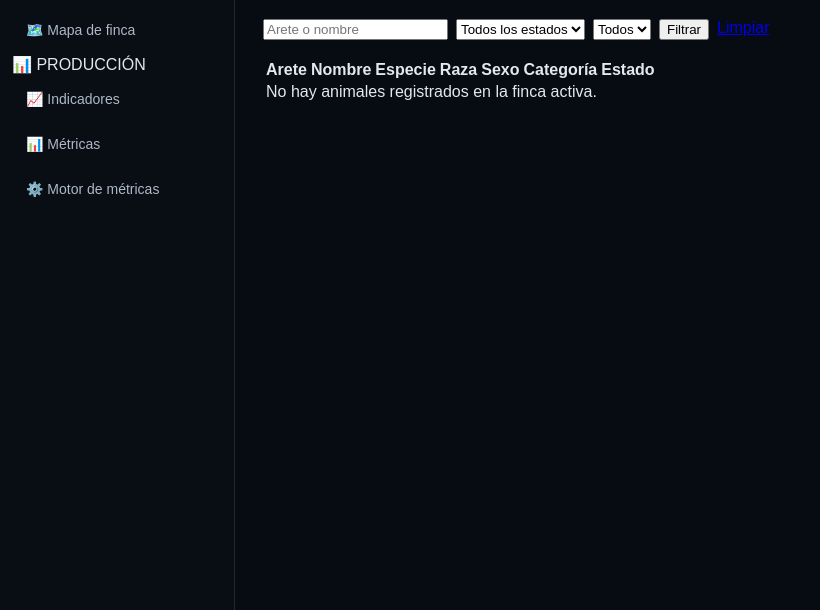
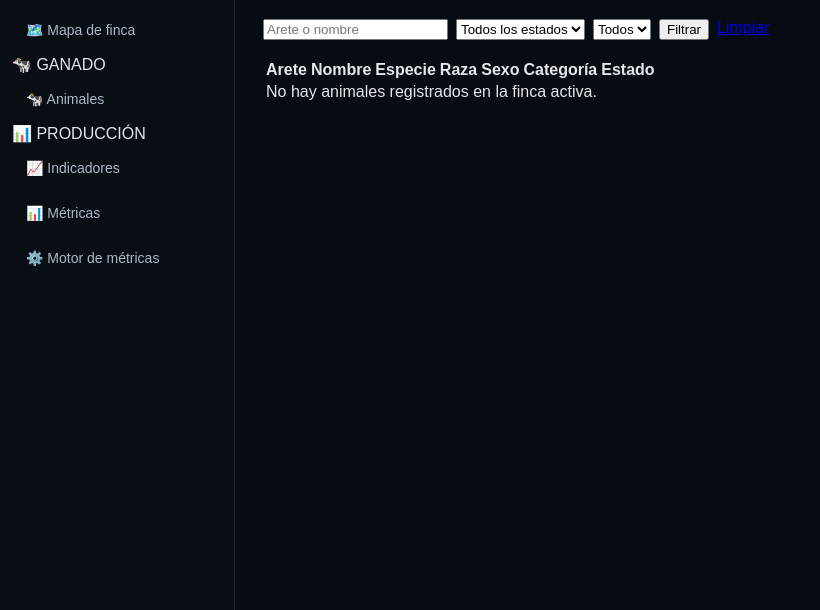
Before and after one commit to hata1010/hato-ai-lab, a Django app: template apps/ganado/templates/ganado/animales_lista.html in a window 1280 px wide. Shown: the part 190-800 px from the top of the page, without its empty margins (0-820 px from the left). Run offline with Django 5.2, Linux system fonts and the light colour scheme; the template is opened without the code that fills it, so the values that code supplies are empty.

Commit message:
feat(menu): add operational livestock module

```diff
--- a/apps/administrador/templates/administrador/base.html
+++ b/apps/administrador/templates/administrador/base.html
@@ -32,6 +32,9 @@
             <a href="{% url 'seleccionar_finca' %}">🌾 Seleccionar finca</a>
             <a href="{% url 'mapa_finca_activa' %}">🗺️ Mapa de finca</a>
 
+            <div class="menu-section">🐄 GANADO</div>
+            <a href="{% url 'ganado:lista_animales' %}">🐄 Animales</a>
+
             <div class="menu-section">📊 PRODUCCIÓN</div>
             <a href="{% url 'produccion:indicadores' %}">📈 Indicadores</a>
             <a href="{% url 'produccion:lista_metricas' %}">📊 Métricas</a>
```
